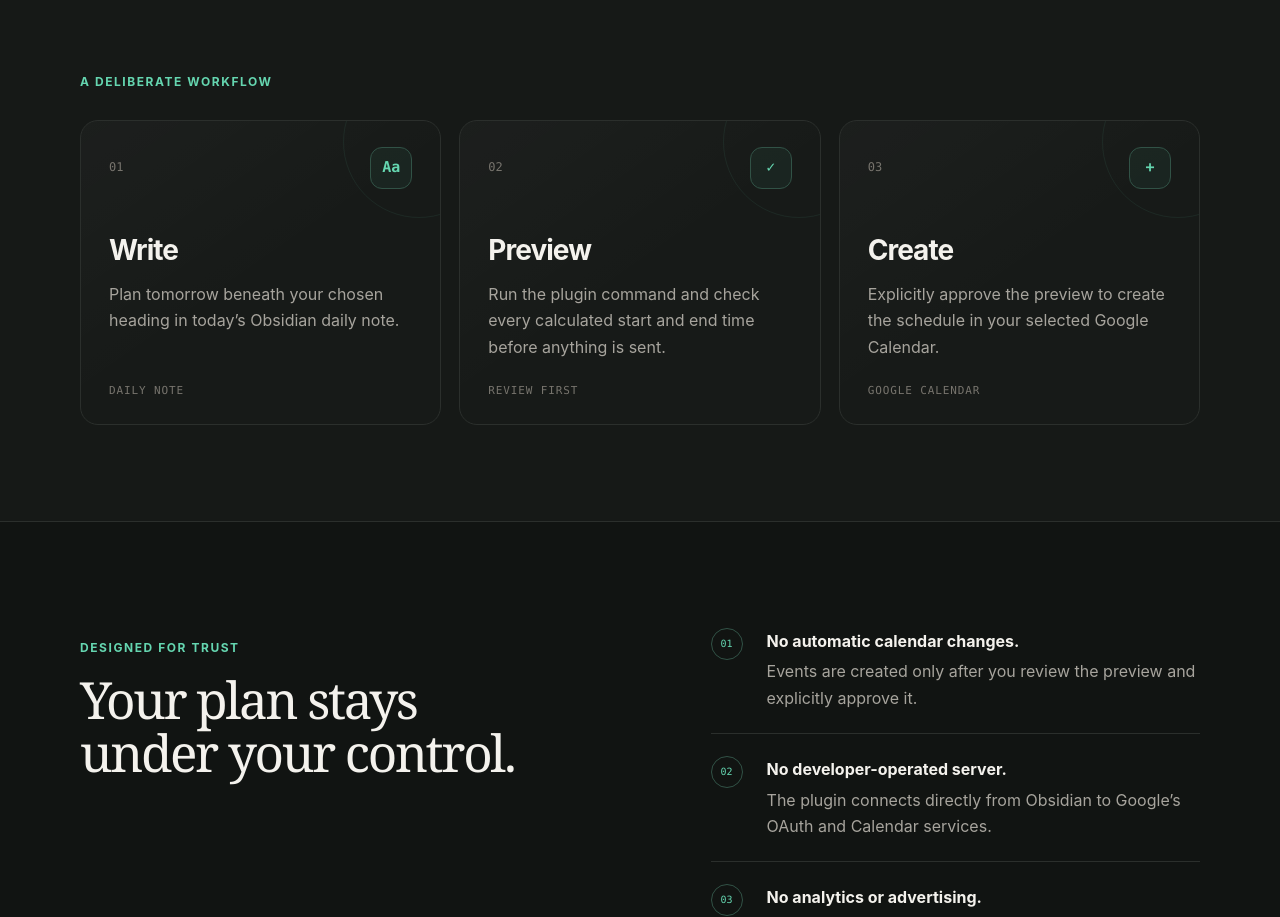
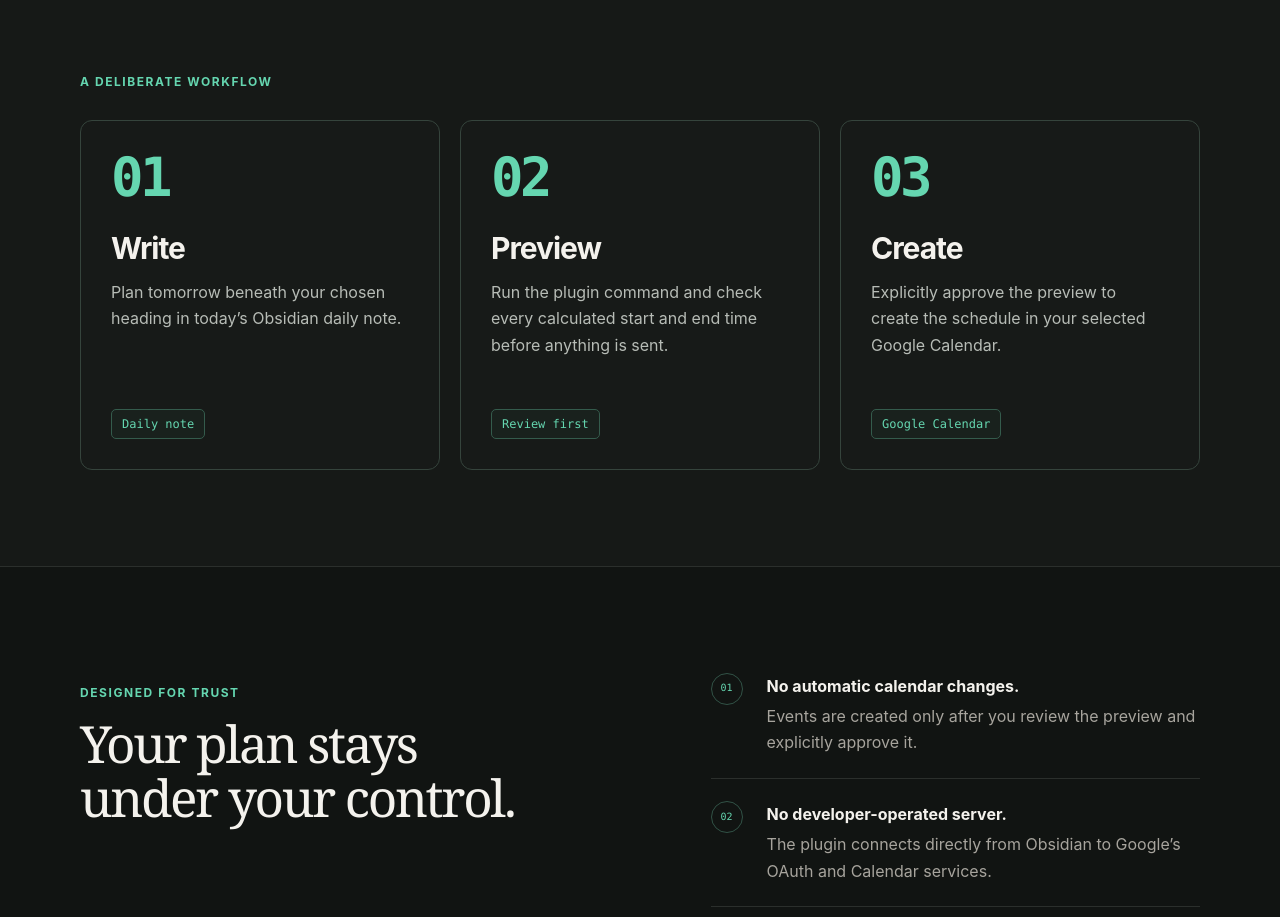
Before and after one commit to rixerpixer007/PTTCalendarWebsite, a Next.js app: page / in a window 1280 px wide. Shown: the part 860-1777 px from the top of the page. Built offline with nearby package versions, Linux system fonts and the light colour scheme.

Commit message:
Improve workflow card typography and layout (#1)

```diff
--- a/app/globals.css
+++ b/app/globals.css
@@ -43,16 +43,13 @@ h1 em { color: var(--accent); font-weight: 400; }
 .text-link { color: var(--muted); text-decoration: none; }
 .text-link:hover, .text-link:focus-visible { color: var(--ink); }
 .workflow { border-block: 1px solid var(--line); background: rgba(255, 255, 255, .018); padding-block: 96px; }
-.step-grid { display: grid; grid-template-columns: repeat(3, 1fr); gap: 18px; margin-top: 28px; }
-.step-card { position: relative; display: flex; min-height: 290px; flex-direction: column; padding: 26px 28px 24px; overflow: hidden; border: 1px solid var(--line); border-radius: 18px; background: linear-gradient(145deg, rgba(255, 255, 255, .025), transparent 52%), var(--surface-raised); }
-.step-card::after { position: absolute; top: -55px; right: -55px; width: 150px; height: 150px; border: 1px solid rgba(101, 214, 176, .08); border-radius: 50%; content: ""; pointer-events: none; }
-.step-card-top { position: relative; z-index: 1; display: flex; align-items: center; justify-content: space-between; }
-.step-number { color: var(--faint); font-family: ui-monospace, SFMono-Regular, Menlo, monospace; font-size: 12px; }
-.step-icon { display: grid; width: 42px; height: 42px; place-items: center; border: 1px solid #315246; border-radius: 12px; background: rgba(45, 104, 84, .14); color: var(--accent); font-family: ui-monospace, SFMono-Regular, Menlo, monospace; font-size: 15px; font-weight: 700; line-height: 1; }
-.step-copy { margin-top: 38px; }
-.step-card h2 { margin: 0 0 8px; font-size: 28px; letter-spacing: -.035em; }
-.step-card p { margin: 0; color: var(--muted); }
-.step-meta { margin-top: auto; padding-top: 22px; color: var(--faint); font-family: ui-monospace, SFMono-Regular, Menlo, monospace; font-size: 11px; letter-spacing: .08em; text-transform: uppercase; }
+.step-grid { display: grid; grid-template-columns: repeat(3, minmax(0, 1fr)); gap: 20px; margin-top: 28px; }
+.step-card { display: flex; min-height: 350px; flex-direction: column; align-items: flex-start; padding: 30px; border: 1px solid #35443c; border-radius: 12px; background: var(--surface-raised); }
+.step-number { color: var(--accent); font-family: ui-monospace, SFMono-Regular, Menlo, monospace; font-size: 54px; font-weight: 600; letter-spacing: -.065em; line-height: 1; font-variant-numeric: tabular-nums; }
+.step-copy { margin-top: 26px; margin-bottom: 28px; }
+.step-card h2 { margin: 0 0 14px; font-size: 30px; font-weight: 650; letter-spacing: -.035em; line-height: 1.15; }
+.step-card p { margin: 0; color: #b7bcb6; font-size: 16px; line-height: 1.65; text-wrap: pretty; }
+.step-meta { margin-top: auto; padding: 5px 10px; border: 1px solid #345b4c; border-radius: 5px; color: var(--accent); background: rgba(101, 214, 176, .035); font-family: ui-monospace, SFMono-Regular, Menlo, monospace; font-size: 12px; line-height: 1.5; }
 .principles { display: grid; grid-template-columns: minmax(0, 1.05fr) minmax(0, .95fr); gap: clamp(48px, 7vw, 92px); align-items: start; padding-block: 104px; }
 .principles h2 { max-width: 520px; margin: 15px 0 0; font-family: Georgia, "Times New Roman", serif; font-size: clamp(40px, 4vw, 56px); font-weight: 400; letter-spacing: -.045em; line-height: 1.04; text-wrap: balance; }
 .principle { display: grid; grid-template-columns: 38px minmax(0, 1fr); gap: 18px; padding: 22px 0; border-bottom: 1px solid var(--line); }
@@ -87,8 +84,8 @@ footer { border-top: 1px solid var(--line); color: var(--faint); }
 	nav { gap: 18px; }
 	.hero { min-height: 610px; padding-block: 72px 90px; }
 	.step-grid, .principles { grid-template-columns: 1fr; }
-	.step-card { min-height: 270px; }
-	.step-copy { margin-top: 30px; }
+	.step-card { min-height: 0; padding: 28px; }
+	.step-copy { margin-top: 24px; }
 	.principles { gap: 44px; padding-block: 82px; }
 	.principles h2 { max-width: 470px; }
 	.legal-page { padding-block: 68px 88px; }
--- a/app/page.tsx
+++ b/app/page.tsx
@@ -5,19 +5,16 @@ const steps = [
 	{
 		title: 'Write',
 		description: 'Plan tomorrow beneath your chosen heading in today’s Obsidian daily note.',
-		icon: 'Aa',
 		meta: 'Daily note',
 	},
 	{
 		title: 'Preview',
 		description: 'Run the plugin command and check every calculated start and end time before anything is sent.',
-		icon: '✓',
 		meta: 'Review first',
 	},
 	{
 		title: 'Create',
 		description: 'Explicitly approve the preview to create the schedule in your selected Google Calendar.',
-		icon: '+',
 		meta: 'Google Calendar',
 	},
 ];
@@ -58,10 +55,7 @@ export default function Home() {
 					<div className="step-grid">
 						{steps.map((step, index) => (
 							<article className="step-card" key={step.title}>
-								<div className="step-card-top">
-									<span className="step-number">0{index + 1}</span>
-									<span className="step-icon" aria-hidden="true">{step.icon}</span>
-								</div>
+								<span className="step-number">0{index + 1}</span>
 								<div className="step-copy">
 									<h2>{step.title}</h2>
 									<p>{step.description}</p>
```
